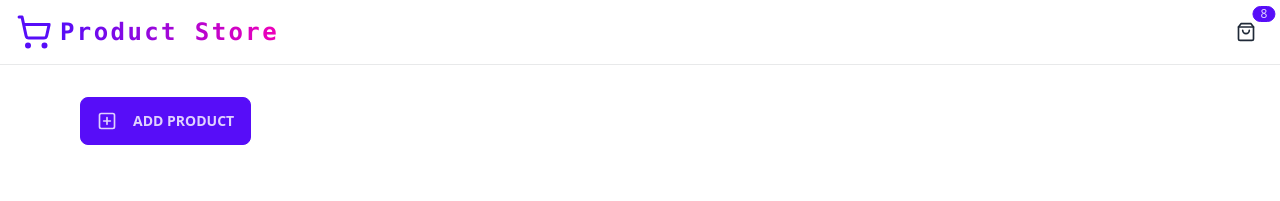
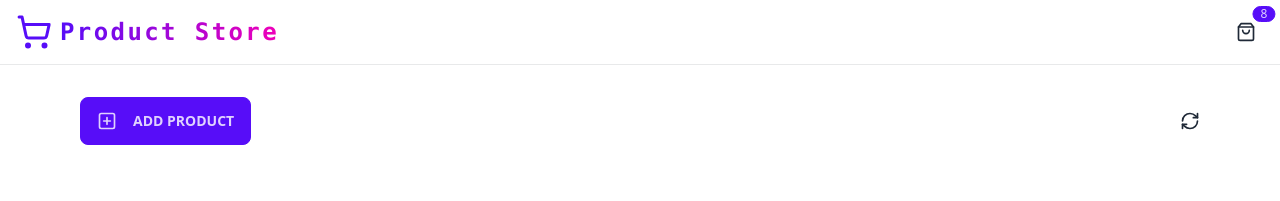
Before and after one commit to wailinse4/product-store, a React (Vite) app in the folder frontend/: page / in a window 1280 px wide. Shown: the top 201 px of the page. Built offline with nearby package versions, Linux system fonts and the light colour scheme; no server answers.

Commit message:
feat: Add refresh button to home page

```diff
--- a/frontend/src/pages/HomePage.jsx
+++ b/frontend/src/pages/HomePage.jsx
@@ -2,7 +2,7 @@ import React from 'react'
 import { useEffect } from "react"
 import { useProductStore } from "../store/useProductStore.js"
 
-import { PlusSquareIcon } from 'lucide-react'
+import { PlusSquareIcon, RefreshCwIcon } from 'lucide-react'
 
 const HomePage = () => {
   const { products, loading, error, fetchProducts } = useProductStore()
@@ -19,6 +19,10 @@ const HomePage = () => {
           <PlusSquareIcon className="size-5 mr-2" />
           Add Product
         </button>
+
+        <button>
+          <RefreshCwIcon className="size-5" onClick={fetchProducts}/>
+        </button>
       </div>
     </main>
   )
```
